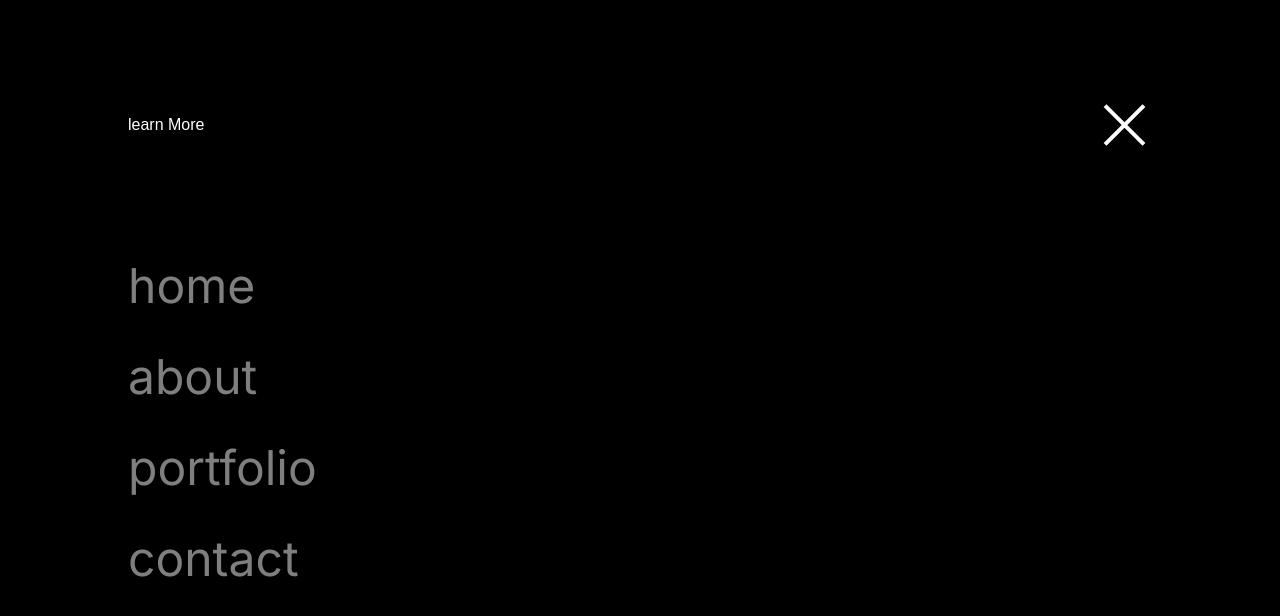
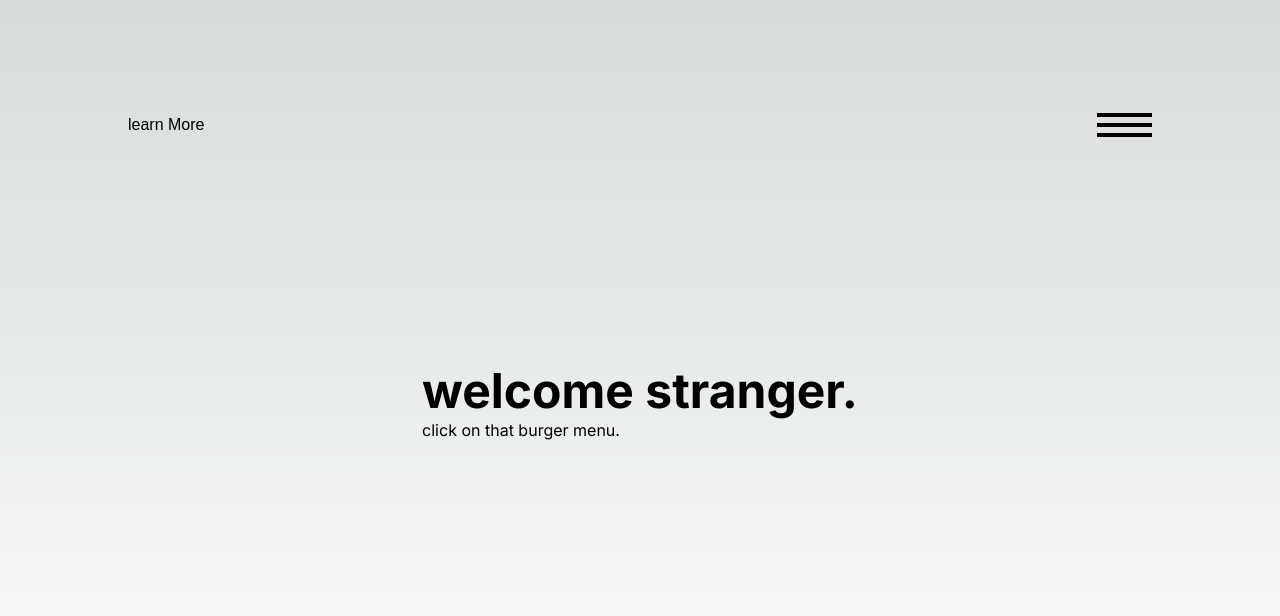
Before and after one commit to midcenturydude7/nextjs-frmotion-navbar, a Next.js app: page / in a window 1280 px wide. Shown: the top 616 px of the page. Built offline with nearby package versions, Linux system fonts and the light colour scheme.

Commit message:
Implemented Framer-Motion

```diff
--- a/src/app/components/navbar/Navbar.tsx
+++ b/src/app/components/navbar/Navbar.tsx
@@ -4,30 +4,75 @@ import Styles from "./navbar.module.scss";
 import { motion } from "framer-motion";
 
 const Navbar = () => {
+  const [burgerMenuActive, setBurgerMenuActive] = React.useState(false);
+
+  const toggleBurgerMenu = () => {
+    setBurgerMenuActive(!burgerMenuActive);
+  };
+
+  const motionVariants = {
+    open: {
+      opacity: 1,
+      transition: {
+        staggerChildren: 0.1,
+        ease: "easeOut",
+        type: "spring",
+      },
+    },
+    closed: {
+      opacity: 0,
+      transition: {
+        staggerChildren: 0,
+        duration: 0,
+      },
+    },
+  };
+
+  const listItemVariants = {
+    open: {
+      y: 0,
+      opacity: 1,
+      transition: {
+        duration: 0.35,
+        ease: "easeOut",
+      },
+    },
+    closed: {
+      y: 100,
+      opacity: 0,
+      transition: {
+        duration: 0,
+      },
+    },
+  };
+
   return (
-    <div className={`${Styles.navbar} ${Styles.active}`}>
+    <div
+      className={`${Styles.navbar} ${burgerMenuActive ? Styles.active : ""}`}>
       <div className={Styles.navigation}>
         <button className={Styles.button}>learn More</button>
-        <div className={Styles.burgerMenuContainer}>
+        <div className={Styles.burgerMenuContainer} onClick={toggleBurgerMenu}>
           <div className={Styles.burgerMenuTrigger}></div>
           <div className={Styles.burgerMenu}></div>
         </div>
       </div>
       <div className={Styles.content}>
-        <ul>
-          <li>
+        <motion.ul
+          animate={burgerMenuActive ? "open" : "closed"}
+          variants={motionVariants}>
+          <motion.li variants={listItemVariants}>
             <a href="/">home</a>
-          </li>
-          <li>
+          </motion.li>
+          <motion.li variants={listItemVariants}>
             <a href="/">about</a>
-          </li>
-          <li>
+          </motion.li>
+          <motion.li variants={listItemVariants}>
             <a href="/">portfolio</a>
-          </li>
-          <li>
+          </motion.li>
+          <motion.li variants={listItemVariants}>
             <a href="/">contact</a>
-          </li>
-        </ul>
+          </motion.li>
+        </motion.ul>
       </div>
     </div>
   );
--- a/src/app/globals.css
+++ b/src/app/globals.css
@@ -40,7 +40,7 @@
   --card-border-rgb: 131, 134, 135;
 }
 
-@media (prefers-color-scheme: dark) {
+/* @media (prefers-color-scheme: dark) {
   :root {
     --foreground-rgb: 255, 255, 255;
     --background-start-rgb: 0, 0, 0;
@@ -71,7 +71,7 @@
     --card-rgb: 100, 100, 100;
     --card-border-rgb: 200, 200, 200;
   }
-}
+} */
 
 * {
   box-sizing: border-box;
```
